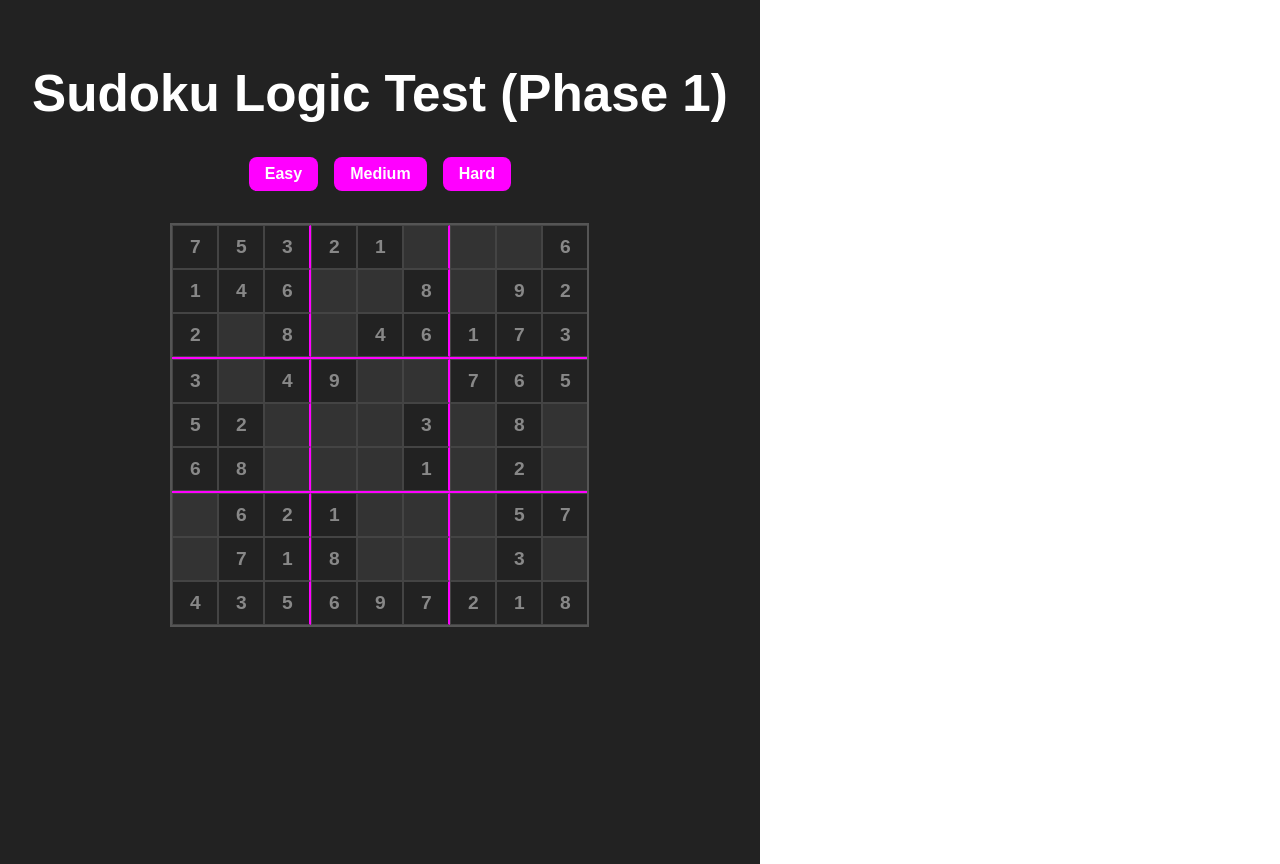
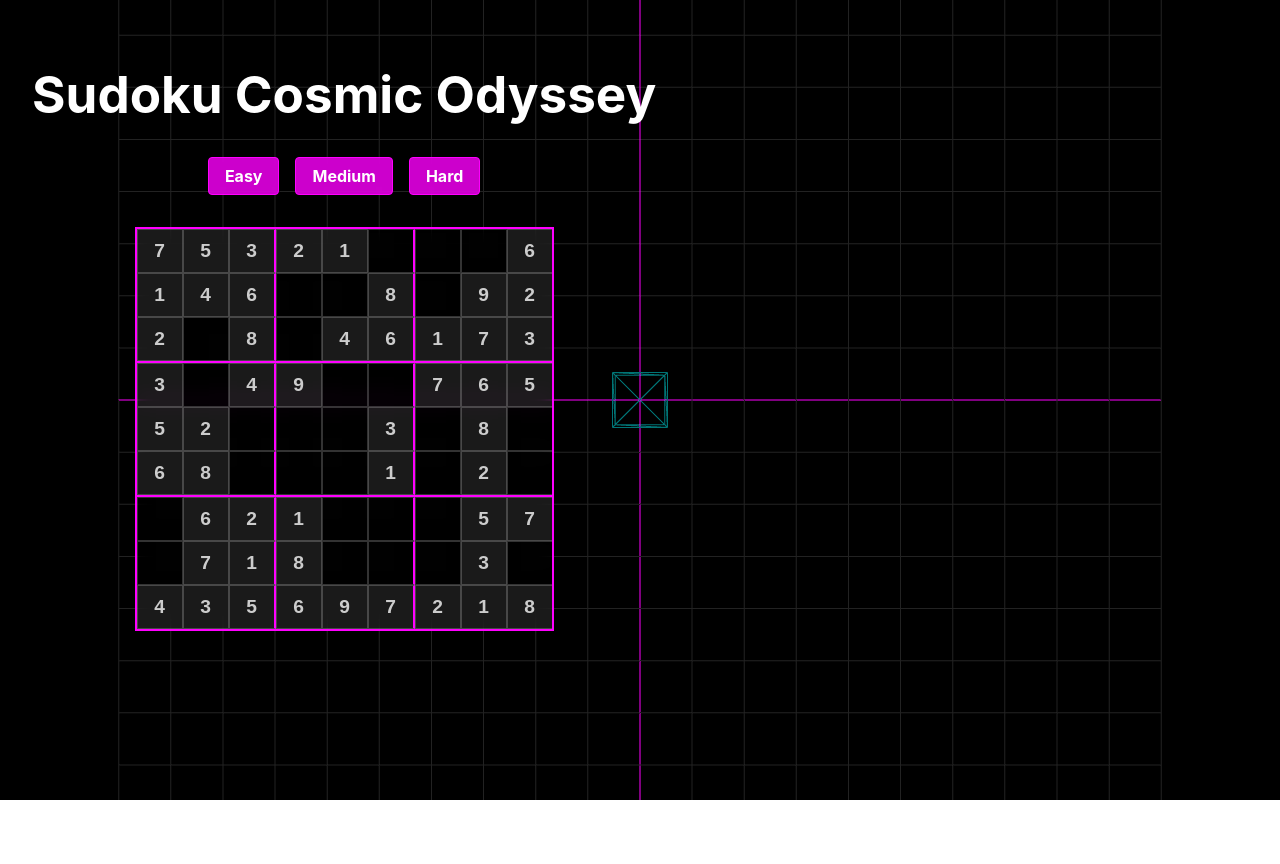
Before and after one commit to Dharunika-07-N/9X9-Sudoku-3D, a React (Vite) app: page / in a window 1280 px wide. Built offline with nearby package versions, Linux system fonts and the light colour scheme.

Commit message:
Phase 2: 3D Technical Foundation (Three.js Setup, Parallax Camera)

```diff
--- a/src/App.css
+++ b/src/App.css
@@ -3,10 +3,19 @@
   flex-direction: column;
   align-items: center;
   padding: 2rem;
-  font-family: sans-serif;
-  background: #222;
+  font-family: 'Inter', sans-serif;
   color: #fff;
   min-height: 100vh;
+  /* Removed solid background to show 3D */
+  pointer-events: none;
+  /* Let clicks pass through to 3D if needed, but we need inputs to work */
+}
+
+/* Re-enable pointer events for UI */
+.controls,
+.sudoku-grid,
+h1 {
+  pointer-events: auto;
 }
 
 .controls {
@@ -18,16 +27,21 @@
 button {
   padding: 0.5rem 1rem;
   cursor: pointer;
-  background: #ff00ff;
-  border: none;
+  background: rgba(255, 0, 255, 0.8);
+  border: 1px solid #ff00ff;
   color: white;
   font-weight: bold;
+  backdrop-filter: blur(5px);
+  border-radius: 4px;
 }
 
 .sudoku-grid {
   display: flex;
   flex-direction: column;
-  border: 2px solid #555;
+  border: 2px solid #ff00ff;
+  background: rgba(0, 0, 0, 0.5);
+  /* Glass */
+  backdrop-filter: blur(10px);
 }
 
 .row {
@@ -39,25 +53,26 @@ button {
   height: 40px;
   text-align: center;
   font-size: 1.2rem;
-  border: 1px solid #444;
-  background: #333;
+  border: 1px solid rgba(255, 255, 255, 0.2);
+  background: transparent;
   color: #fff;
 }
 
 .cell:focus {
   outline: 2px solid #ff00ff;
-  background: #444;
+  background: rgba(255, 0, 255, 0.2);
 }
 
 .cell.fixed {
-  background: #222;
-  color: #888;
+  background: rgba(255, 255, 255, 0.1);
+  color: #ccc;
   font-weight: bold;
 }
 
 .row:nth-child(3n) {
   border-bottom: 2px solid #ff00ff;
 }
+
 .row:last-child {
   border-bottom: none;
 }
@@ -65,6 +80,7 @@ button {
 .cell:nth-child(3n) {
   border-right: 2px solid #ff00ff;
 }
+
 .cell:last-child {
   border-right: none;
 }
--- a/src/App.jsx
+++ b/src/App.jsx
@@ -1,8 +1,10 @@
 import { useState, useEffect } from 'react';
 import { generateSudoku, BLANK } from './game/sudokuGenerator';
+import { Experience } from './components/Experience';
 import './App.css';
 
 function App() {
+  // Phase 1 Logic
   const [game, setGame] = useState(null);
   const [board, setBoard] = useState([]);
 
@@ -26,11 +28,14 @@ function App() {
     }
   };
 
-  if (!game) return <div>Loading Sudoku...</div>;
+  // Phase 2: 3D Background
+  return (
+    <>
+      <Experience />
 
-  return (
+      {game && (
         <div className="app-container">
-      <h1>Sudoku Logic Test (Phase 1)</h1>
+          <h1>Sudoku Cosmic Odyssey</h1>
           <div className="controls">
             <button onClick={() => startNewGame('easy')}>Easy</button>
             <button onClick={() => startNewGame('medium')}>Medium</button>
@@ -55,6 +60,8 @@ function App() {
             ))}
           </div>
         </div>
+      )}
+    </>
   );
 }
 
--- /dev/null
+++ b/src/components/Experience.jsx
@@ -0,0 +1,28 @@
+import { Canvas } from '@react-three/fiber';
+import { ParallaxCamera } from './ParallaxCamera';
+import { OrbitControls } from '@react-three/drei';
+
+export function Experience() {
+    return (
+        <Canvas
+            gl={{ antialias: true, pixelRatio: window.devicePixelRatio }}
+            style={{ width: '100vw', height: '100vh', position: 'fixed', top: 0, left: 0, zIndex: -1 }}
+        >
+            <color attach="background" args={['#000000']} />
+
+            <ParallaxCamera />
+
+            <ambientLight intensity={0.5} />
+            <pointLight position={[10, 10, 10]} intensity={1} color="#ff00ff" />
+
+            {/* Test Object for Parallax */}
+            <mesh position={[0, 0, 0]}>
+                <boxGeometry args={[1, 1, 1]} />
+                <meshStandardMaterial color="#00ffff" wireframe />
+            </mesh>
+
+            {/* Grid Floor Reference */}
+            <gridHelper args={[20, 20, 0xff00ff, 0x222222]} rotation={[Math.PI / 2, 0, 0]} />
+        </Canvas>
+    );
+}
--- /dev/null
+++ b/src/components/ParallaxCamera.jsx
@@ -0,0 +1,28 @@
+import { useRef } from 'react';
+import { useFrame } from '@react-three/fiber';
+import { PerspectiveCamera } from '@react-three/drei';
+import * as THREE from 'three';
+
+export function ParallaxCamera() {
+    const cameraRef = useRef();
+
+    useFrame((state) => {
+        if (!cameraRef.current) return;
+
+        // Smooth dampening is implied by "Buttery smooth", but for strict "moves with cursor":
+        // Design doc: camera.position.x = mouse.x * 2;
+        // We can use lerp for smoothness.
+
+        const { pointer } = state;
+        const targetX = pointer.x * 2;
+        const targetY = pointer.y * 2;
+
+        // Lerp for smoothness (0.1 factor)
+        cameraRef.current.position.x += (targetX - cameraRef.current.position.x) * 0.1;
+        cameraRef.current.position.y += (targetY - cameraRef.current.position.y) * 0.1;
+
+        cameraRef.current.lookAt(0, 0, 0);
+    });
+
+    return <PerspectiveCamera makeDefault ref={cameraRef} position={[0, 0, 10]} fov={75} />;
+}
```
Also changed, not shown: src/hooks/useMouse.js (added, +19 -0 lines). Lines whose indentation alone changed are shown as unchanged.
